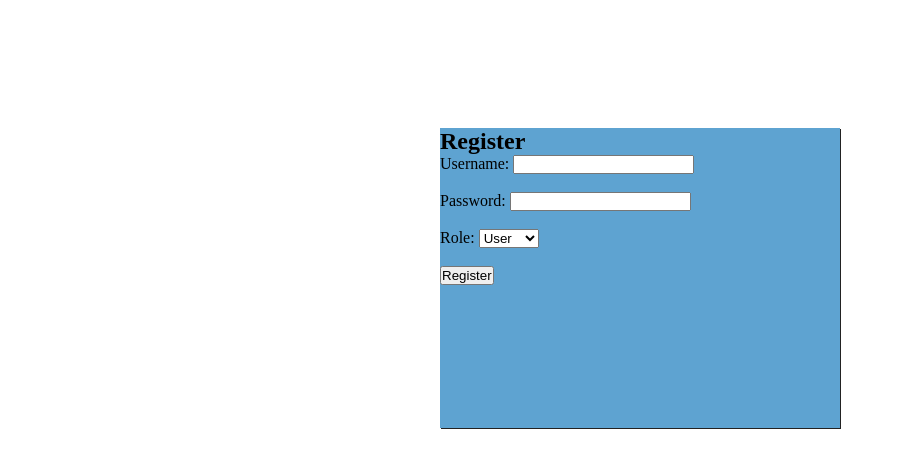
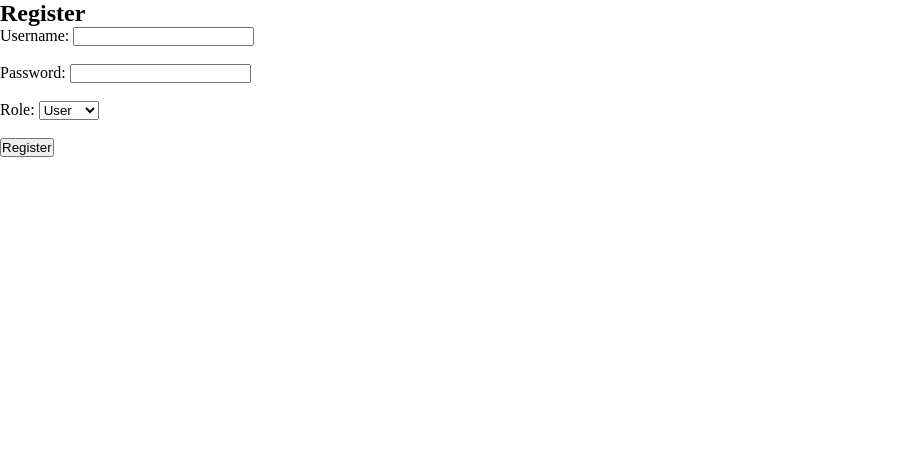
Before and after one commit to Kionyong/Project-ecommerce, a PHP site: page /FilePHP/ragister.php in a window 1280 px wide. Shown: the top 468 px of the page, without its empty margins (0-904 px from the left). Run offline with PHP 8.4, Linux system fonts and the light colour scheme.

Commit message:
edite file style css

```diff
--- a/style.css
+++ b/style.css
@@ -240,10 +240,3 @@ nav ul li a{
     border-radius: 10px;
 }
 /*page register*/
-.ragister{
-    width:400px;
-    height:300px;
-    background: #5ea3d1;
-    margin:10% auto;
-    box-shadow: 1px 1px 0px #222;
-}
```
